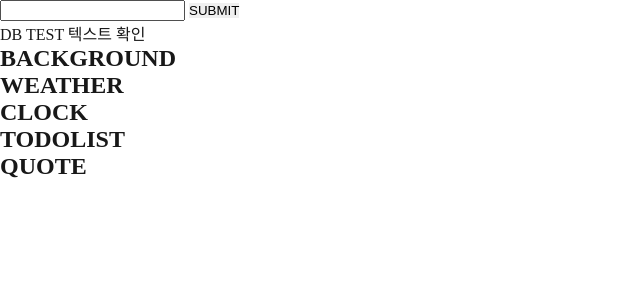
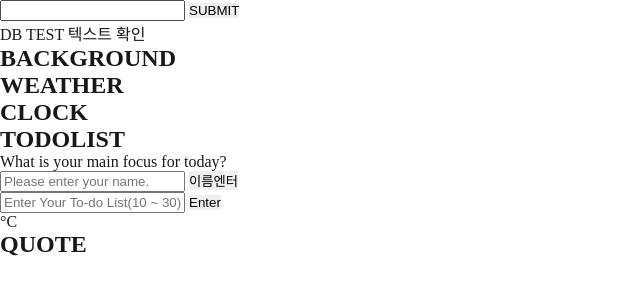
Before and after one commit to loveyoujgb/toyproject1, a Flask app: page / in a window 1280 px wide. Shown: the top 300 px of the page, without its empty margins (0-640 px from the left). Run offline with Flask 2, Linux system fonts and the light colour scheme.

Commit message:
app, index wonho update

```diff
--- a/app.py
+++ b/app.py
@@ -5,6 +5,7 @@ from pymongo import MongoClient
 import certifi
 from dotenv import load_dotenv
 import os
+from datetime import datetime
 load_dotenv()
 app = Flask(__name__)
 
@@ -28,6 +29,64 @@ def home():
 
 # TODOLIST ------------------------------------------------------------------- #
 
+#=============================================================================== todo-list 글 작성(엔터 눌렸을 때)
+@app.route("/todoWriteAction", methods=["POST"])
+def todoWriteAction():
+    todo_receive = request.form['togoVal']
+    name_receive = request.form['nameVal']
+    total = len(list(db.todo.find({})))+1
+
+    now = datetime.now()
+    doc = {
+        'todo': todo_receive,
+        'name': name_receive,
+        'done':0,
+        'num':total,
+        'dateTime':now
+    }
+    db.todo.insert_one(doc)
+    return jsonify({'msg': '완료!'})
+
+#========================================================================================== todo-list 글 가져옴
+@app.route("/getTodoList", methods=["GET"])
+def getTodoList():
+    nameVal = request.args.get('nameVal')
+    print('nameVal->',nameVal)
+    test_info = list(db.todo.find({'name':nameVal}))
+    i=0
+    for info in test_info:
+        i=i+1
+        db.todo.update_one({'_id':info['_id'],'name':nameVal},{'$set':{'num':i}})
+
+    all_todo = list(db.todo.find({'name':nameVal},{'_id':False}))
+    print(all_todo)
+    return jsonify({'msg': all_todo})
+
+#========================================================================================== todo-list 글 수정
+@app.route("/todoModify", methods=["POST"])
+def todoModify():
+    data_receive = request.form['modiData']
+    num_receive = int(request.form['modiNum'])
+    doc = {
+        'todo':data_receive,
+        'num':num_receive
+    }
+    print(data_receive, num_receive)
+    db.todo.update_one({'num':num_receive},{'$set':{'todo':data_receive}})
+    return jsonify({'msg': '완료!'})
+
+#=========================================================================================== todo-list 글 지움
+@app.route("/deleteAction", methods=["POST"])
+def deleteAction():
+    num_receive = int(request.form['todoNum'])
+    name_receive = request.form['nameVal']
+    doc = {
+        'num':num_receive,
+        'name':name_receive
+    }
+    print(doc)
+    db.todo.delete_one(doc)
+    return jsonify({'msg': '완료!'})
 
 # QUOTE ---------------------------------------------------------------------- #
 
--- a/templates/index.html
+++ b/templates/index.html
@@ -39,8 +39,43 @@
       <h2>CLOCK</h2>
     </div>
     <!-- TODOLIST -------------------------------------------------------------- -->
-    <div>
-      <h2>TODOLIST</h2>
+    <div class="wrap">
+        <h2>TODOLIST</h2>
+        <div id="main">
+            <section id="section01">
+                <div class="todo-list-box">
+                    <ul class="todo-list-ul">
+<!--                        <li><a href="#" class="todo-done">눕기</a></li>-->
+<!--                        <li><a href="#">러닝</a></li>-->
+                    </ul>
+                </div>
+            </section>
+
+            <section id="section02">
+                <div class="todo-input-div">
+                    <div class="todo-input-box">
+                        <label for="todo-input">What is your main focus for today?</label>
+                        <div class="name-div">
+                            <input type="text" id="user-name" maxlength="10" placeholder="Please enter your name." value=""/>
+                            <button id="name-enter">이름엔터</button>
+                        </div>
+                        <div class="todo-div">
+                            <input type="text" id="todo-input" class="input-list" maxlength="30" placeholder="Enter Your To-do List(10 ~ 30)"/>
+                            <button id="todo-enter">Enter</button>
+                        </div>
+                    </div>
+                </div>
+            </section>
+
+            <section id="section03">
+                <div class="weather">
+                    <div class="weather-box">
+                        <span>&deg;C</span>
+                        <p></p>
+                    </div>
+                </div>
+            </section>
+        </div>
     </div>
     <!-- QUOTE ----------------------------------------------------------------- -->
     <div>
```
